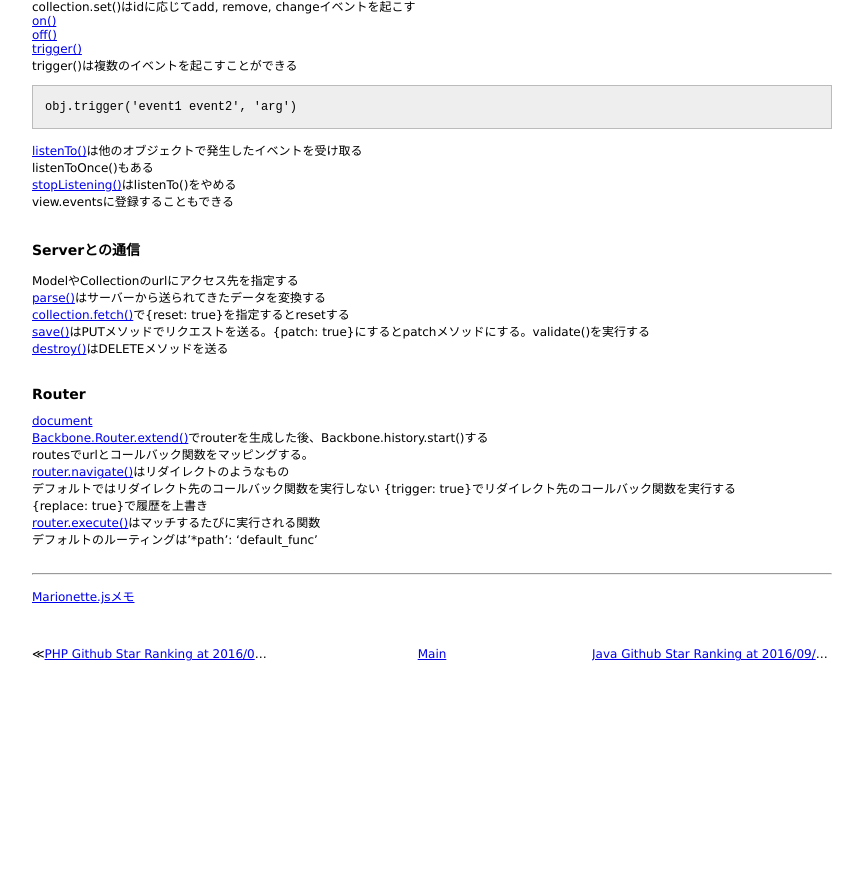
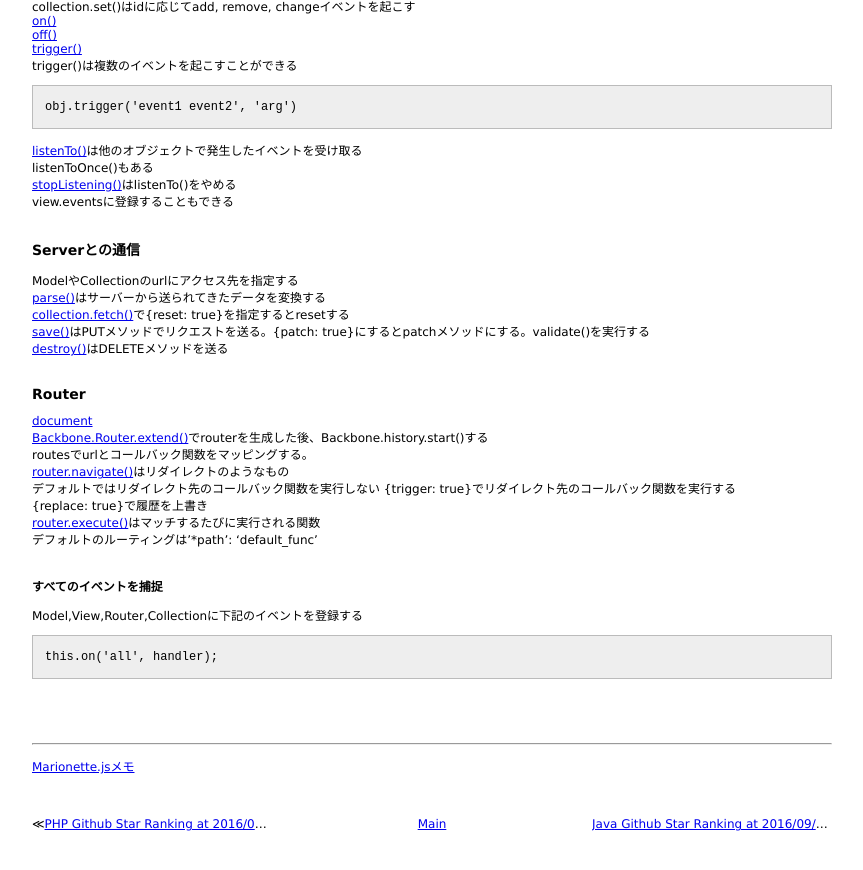
Before and after one commit to 38elements/38elements.github.com, a Jekyll site: the page built from _posts/2016-09-07-backbonejs.md, in a window 1280 px wide and 900 px high, scrolled down 1096 px. Shown: the top 870 px of the window, without its empty margins (208-1071 px from the left). Built offline with Jekyll 4.4.1, drawn with Linux system fonts in a browser that asks for light colours; before the commit the page ends 1826 px from its top, so only the background shows below that.

Commit message:
Update 2016-09-07-backbonejs.md

````diff
--- a/_posts/2016-09-07-backbonejs.md
+++ b/_posts/2016-09-07-backbonejs.md
@@ -105,5 +105,16 @@ routesでurlとコールバック関数をマッピングする。
 デフォルトのルーティングは{% raw %}'*path':  'default_func'{% endraw %}
 <br>
 
+#### すべてのイベントを捕捉
+
+Model,View,Router,Collectionに下記のイベントを登録する
+
+```
+this.on('all', handler);
+```
+<br>
+
+<br>
+
 <hr>
 [Marionette.jsメモ](/2016/09/11/backbone_marionette.html)
````
